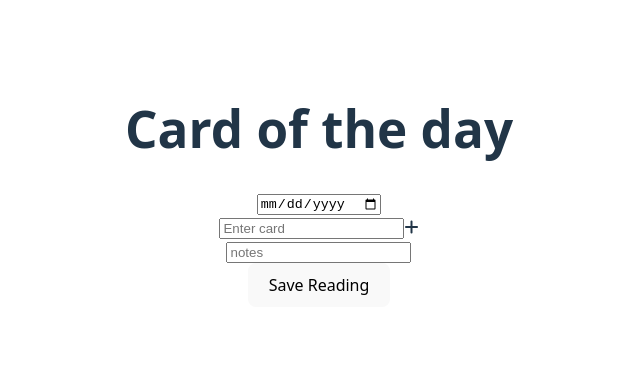
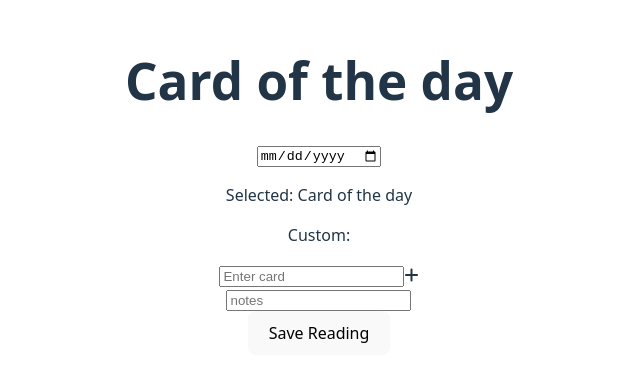
Before and after one commit to avalehner/my-daily-tarot, a React (Vite) app: page / in a window 1280 px wide. Shown: the part 214-596 px from the top of the page, without its empty margins (321-961 px from the left). Built offline with nearby package versions, Linux system fonts and the light colour scheme.

Commit message:
UI updates

```diff
--- a/src/App.jsx
+++ b/src/App.jsx
@@ -1,12 +1,14 @@
 // import { useState } from 'react'
 import './App.css'
 import AddCardButton from './components/AddCardButton'
+import ReadingTypeMenu from './components/ReadingTypeMenu'
 
 function App() {
   return (
     <>
       <h1>Card of the day</h1>
       <input type="date" placeholder="Enter date" />
+      <ReadingTypeMenu />
       <div id="card-inputs">
         <input type="text" placeholder="Enter card" className="card-input" />
       <AddCardButton />
--- /dev/null
+++ b/src/components/ReadingTypeMenu.jsx
@@ -0,0 +1,14 @@
+import { useState } from 'react'
+
+const ReadingTypeMenu = () => {
+  const [readingType, setReadingType] = useState(['Card of the day'])
+
+  return (
+    <div>
+      <p>Selected: {readingType}</p>
+      <p>Custom: {setReadingType}</p>
+    </div>
+  )
+}
+
+export default ReadingTypeMenu
```
